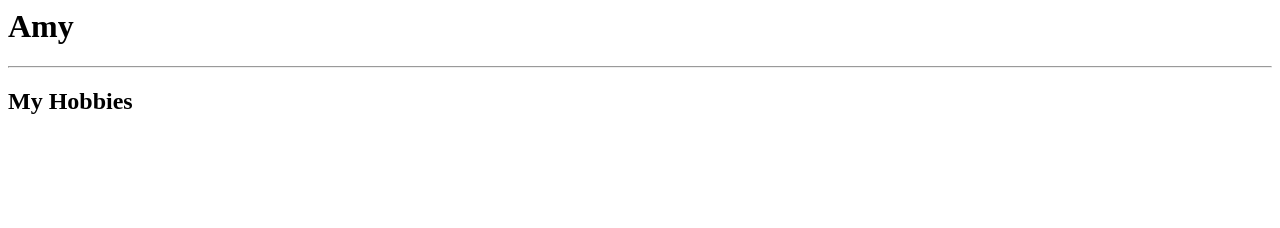
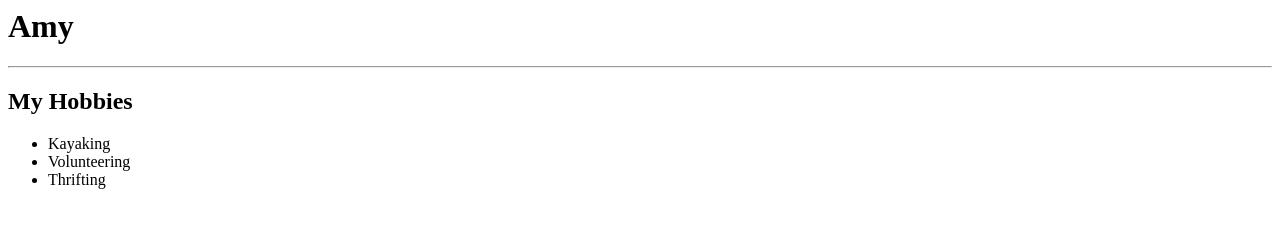
Before and after one commit to akerdolff/About-Me-HTML, a plain HTML site: page index.html in a window 1280 px wide. Drawn offline with Linux system fonts and the light colour scheme.

Commit message:
6th task

```diff
--- a/index.html
+++ b/index.html
@@ -2,4 +2,8 @@
 <h1>Amy</h1>
 <hr>
 <h2>My Hobbies</h2>
-<ul></ul>
+<ul>
+<li>Kayaking</li>
+<li>Volunteering</li>
+<li>Thrifting</li>
+</ul>
```
Also changed, not shown: 1 other file.
